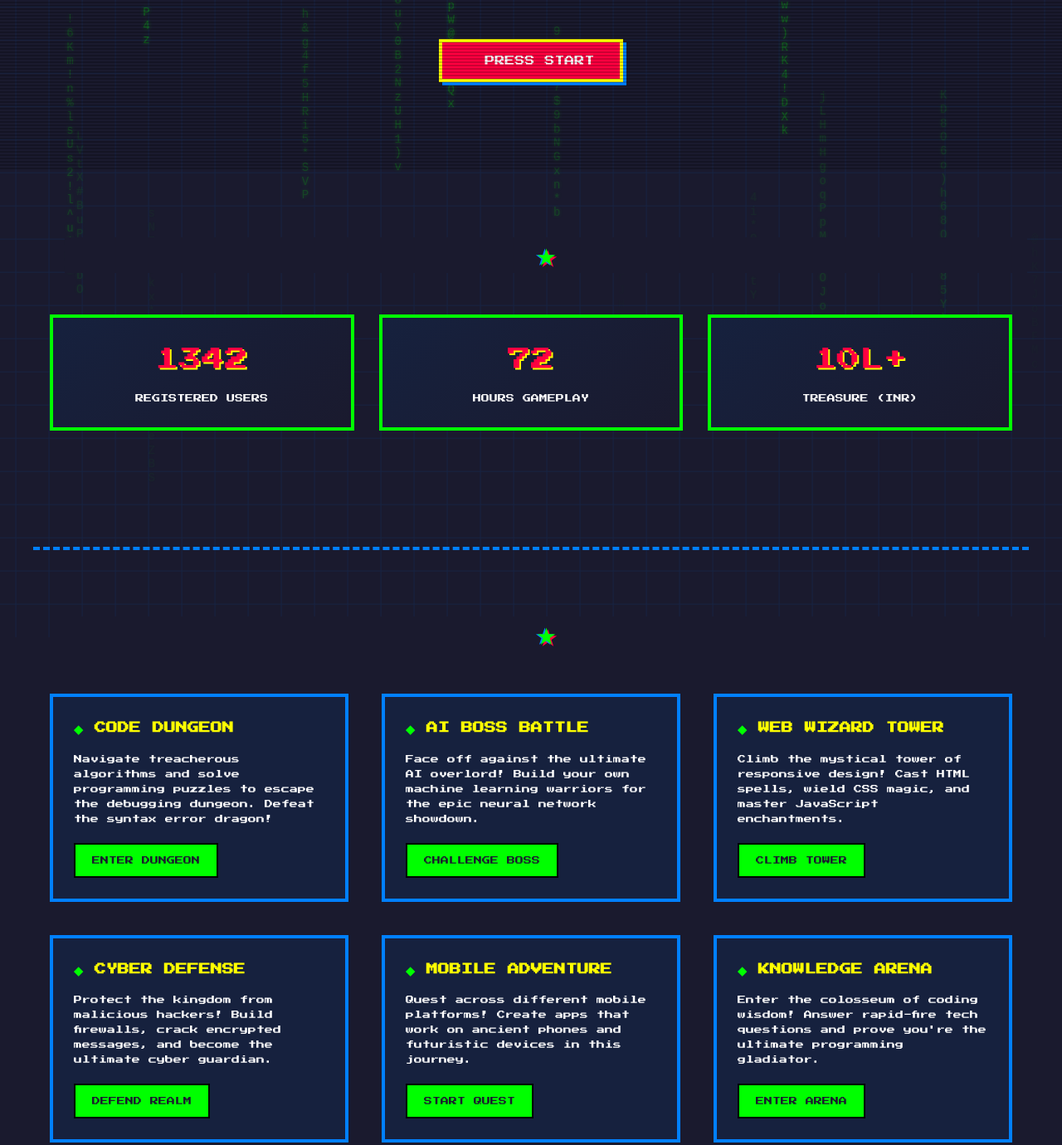
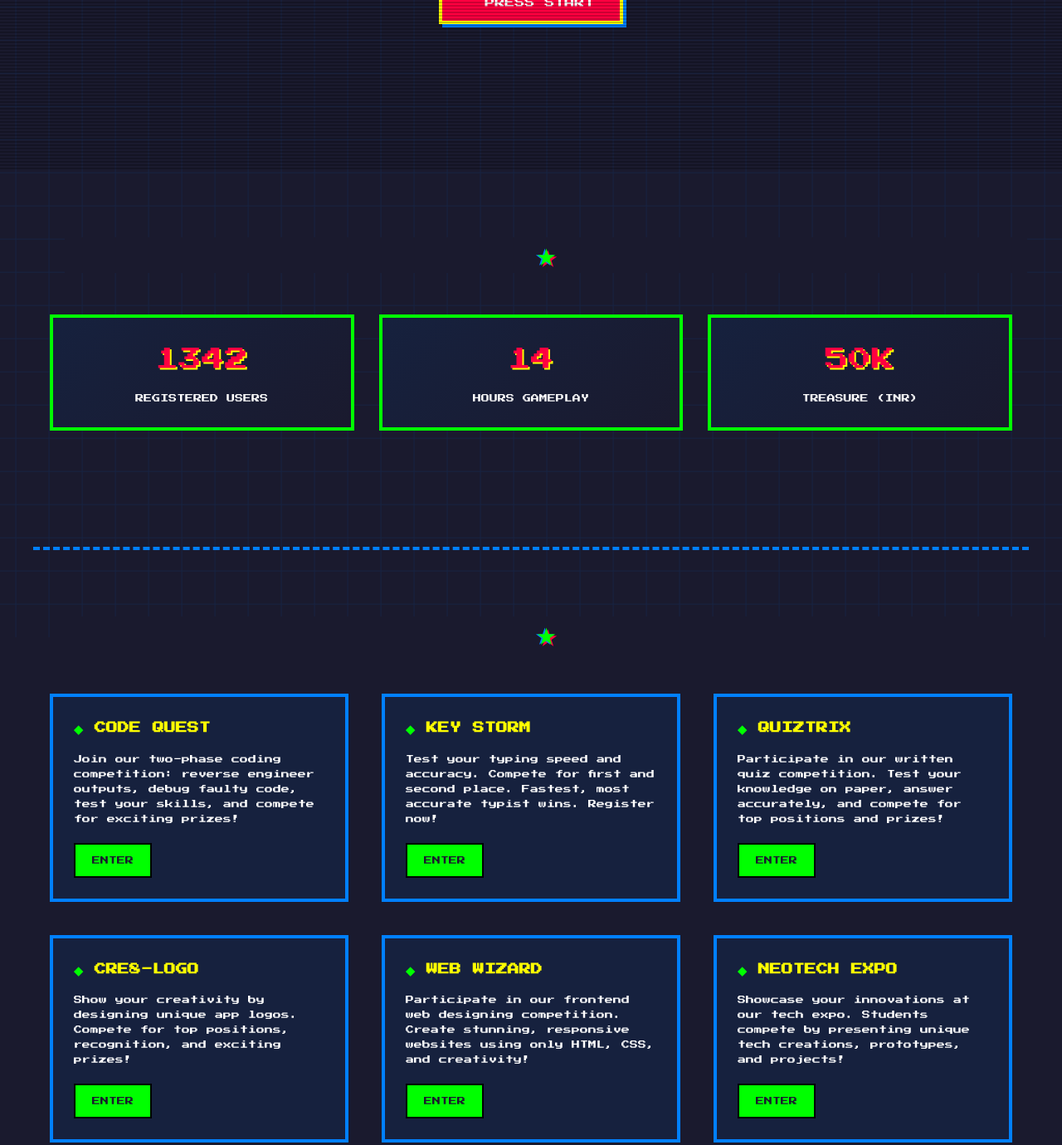
Before and after one commit to vyshgit/Jobi, a plain HTML site: page index.html in a window 1280 px wide. Shown: the part 594-1974 px from the top of the page at 83% size. Drawn offline with nearby package versions, Linux system fonts and the light colour scheme.

Commit message:
Update index.html
added some competition items. test one

```diff
--- a/index.html
+++ b/index.html
@@ -188,6 +188,7 @@
             transition: all 0.2s ease;
             text-transform: uppercase;
             position: relative;
+                        width: 50px;
         }
 
         .nav-links a:hover, .nav-links a.active {
@@ -361,6 +362,7 @@
             font-size: 10px;
             text-transform: uppercase;
             transition: all 0.2s ease;
+
         }
 
         .pixel-button:hover {
@@ -546,99 +548,8 @@
 
     <!-- Hero Section -->
     <section id="home" class="hero">
-        <!-- Matrix Rain Animation Module -->
-<!-- Add this div to your HTML where you want the animation -->
-<div id="matrix" class="matrix-container"></div>
 
-<!-- CSS - Add to your stylesheet -->
-<style>
-
-
-.matrix-column {
-        text-shadow: 0 0 5px #00ff00;
-    position: absolute;
-    font-family: 'Courier New', monospace;
-    font-size: 14px;
-    color: #00ff00;
-
-    animation: matrixFall linear infinite;
-    white-space: pre-line;
-    line-height: 1.2;
-}
-
-@keyframes matrixFall {
-    0% {
-        transform: translateY(-100vh);
-        opacity: 1;
-    }
-    100% {
-        transform: translateY(100vh);
-        opacity: 0;
-    }
-}
-</style>
-
-<!-- JavaScript - Add to your script section or before closing body tag -->
-<script>
-function createMatrixRain() {
-    const container = document.getElementById('matrix');
-    const characters = '0123456789ABCDEFGHIJKLMNOPQRSTUVWXYZabcdefghijklmnopqrstuvwxyz!@#$%^&*()';
-
-   function createColumn() {
-    const column = document.createElement('div');
-    column.className = 'matrix-column';
-
-    // Generate characters
-    let content = '';
-    const length = Math.floor(Math.random() * 15) + 8;
-    for (let i = 0; i < length; i++) {
-        content += characters.charAt(Math.floor(Math.random() * characters.length)) + '\n';
-    }
-
-    column.textContent = content;
-
-    // Position and animation
-    const duration = (Math.random() * 3 + 2).toFixed(2) + 's';
-    const delay = (Math.random() * 2).toFixed(2) + 's';
-    const left = (Math.random() * 100).toFixed(2) + '%';
-
-    column.style.left = left;
-    column.style.animationDuration = duration;
-    column.style.animationDelay = delay;
-
-    console.log(`Created column → Left: ${left}, Duration: ${duration}, Delay: ${delay}`);
-
-    // Optional: force reflow (sometimes needed for animation to apply)
-    void column.offsetWidth;
-
-    container.appendChild(column);
-
-    // Cleanup
-    setTimeout(() => {
-        if (container.contains(column)) {
-            container.removeChild(column);
-        }
-    }, 8000); // match or exceed max duration
-}
-
-
-    // Create new columns continuously
-    setInterval(createColumn, 150);
-
-    // Create initial batch
-    for (let i = 0; i < 25; i++) {
-        setTimeout(createColumn, i * 50);
-    }
-}
-
-// Initialize the matrix rain when page loads
-document.addEventListener('DOMContentLoaded', function() {
-    createMatrixRain();
-});
-</script>
-
-
-        <div class="hero-content">
+        <div class="hero-content" id="hero-content">
             <h1 class="game-title glitch" data-text="LOCUS QUEST">LOCUS QUEST</h1>
             <div class="subtitle">8-BIT HYPERDRIVE TECHFEST</div>
             <div class="countdown-container">
@@ -662,11 +573,8 @@ document.addEventListener('DOMContentLoaded', function() {
                 </div>
             </div>
         </div>
-            <br><br>
-            <div class="game-description">
-                EMBARK ON AN EPIC JOURNEY THROUGH THE DIGITAL REALM!<br>
-                COMPLETE CODING QUESTS • DEFEAT AI BOSSES • COLLECT POWER-UPS
-            </div>
+
+
             <a href="#competitions" class="start-button">PRESS START</a>
         </div>
     </section>
@@ -678,15 +586,15 @@ document.addEventListener('DOMContentLoaded', function() {
         <div class="stats-grid">
 
             <div class="stat-box">
-                <span id="registered-users" class="stat-number">1337</span>
+                <span id="registered-users" class="stat-number">100</span>
                 <span class="stat-label">REGISTERED USERS</span>
             </div>
             <div class="stat-box">
-                <span class="stat-number">72</span>
+                <span class="stat-number">14</span>
                 <span class="stat-label">HOURS GAMEPLAY</span>
             </div>
             <div class="stat-box">
-                <span class="stat-number">10L+</span>
+                <span class="stat-number">50K</span>
                 <span class="stat-label">TREASURE (INR)</span>
             </div>
         </div>
@@ -703,34 +611,34 @@ document.addEventListener('DOMContentLoaded', function() {
         <div class="game-grid">
             <!-- Cards remain the same but will benefit from new hover effects -->
             <div class="game-card">
-                <h3>CODE DUNGEON</h3>
-                <p>Navigate treacherous algorithms and solve programming puzzles to escape the debugging dungeon. Defeat the syntax error dragon!</p>
-                <a href="#" class="pixel-button">ENTER DUNGEON</a>
+                <h3>CODE QUEST</h3>
+                <p>Join our two-phase coding competition: reverse engineer outputs, debug faulty code, test your skills, and compete for exciting prizes!</p>
+                <a href="#" class="pixel-button">ENTER</a>
             </div>
             <div class="game-card">
-                <h3>AI BOSS BATTLE</h3>
-                <p>Face off against the ultimate AI overlord! Build your own machine learning warriors for the epic neural network showdown.</p>
-                <a href="#" class="pixel-button">CHALLENGE BOSS</a>
+                <h3>KEY STORM</h3>
+                <p>Test your typing speed and accuracy. Compete for first and second place. Fastest, most accurate typist wins. Register now!</p>
+                <a href="#" class="pixel-button">ENTER</a>
             </div>
             <div class="game-card">
-                <h3>WEB WIZARD TOWER</h3>
-                <p>Climb the mystical tower of responsive design! Cast HTML spells, wield CSS magic, and master JavaScript enchantments.</p>
-                <a href="#" class="pixel-button">CLIMB TOWER</a>
+                <h3>QUIZTRIX</h3>
+                <p>Participate in our written quiz competition. Test your knowledge on paper, answer accurately, and compete for top positions and prizes!</p>
+                <a href="#" class="pixel-button">ENTER</a>
             </div>
             <div class="game-card">
-                <h3>CYBER DEFENSE</h3>
-                <p>Protect the kingdom from malicious hackers! Build firewalls, crack encrypted messages, and become the ultimate cyber guardian.</p>
-                <a href="#" class="pixel-button">DEFEND REALM</a>
+                <h3>CRE8-LOGO</h3>
+                <p>Show your creativity by designing unique app logos. Compete for top positions, recognition, and exciting prizes!</p>
+                <a href="#" class="pixel-button">ENTER</a>
             </div>
             <div class="game-card">
-                <h3>MOBILE ADVENTURE</h3>
-                <p>Quest across different mobile platforms! Create apps that work on ancient phones and futuristic devices in this journey.</p>
-                <a href="#" class="pixel-button">START QUEST</a>
+                <h3>WEB WIZARD</h3>
+                <p>Participate in our frontend web designing competition. Create stunning, responsive websites using only HTML, CSS, and creativity!</p>
+                <a href="#" class="pixel-button">ENTER</a>
             </div>
             <div class="game-card">
-                <h3>KNOWLEDGE ARENA</h3>
-                <p>Enter the colosseum of coding wisdom! Answer rapid-fire tech questions and prove you're the ultimate programming gladiator.</p>
-                <a href="#" class="pixel-button">ENTER ARENA</a>
+                <h3>NEOTECH EXPO</h3>
+                <p>Showcase your innovations at our tech expo. Students compete by presenting unique tech creations, prototypes, and projects!</p>
+                <a href="#" class="pixel-button">ENTER</a>
             </div>
         </div>
     </section>
@@ -821,18 +729,7 @@ document.addEventListener('DOMContentLoaded', function() {
 
             // --- Terminal Typing Effect ---
             const terminalOutput = document.getElementById('terminal-output');
-            const lines = [
-                '<div><span class="terminal-prompt">PLAYER@LOCUS:~$</span> <span class="terminal-command">cat game_info.txt</span></div>',
-                '<div>Booting LocusOS v2.0.25...</div>',
-                '<div>Initializing pixel graphics... [OK]</div>',
-                '<div>Calibrating glitch matrix... [OK]</div>',
-                '<div>Setting difficulty: <span class="terminal-command">NIGHTMARE</span></div>',
-                '<div><br></div>',
-                '<div>WELCOME TO LOCUS QUEST!</div>',
-                '<div>THE ULTIMATE 8-BIT TECHFEST EXPERIENCE.</div>',
-                '<div><br></div>',
-                '<div><span class="terminal-prompt">PLAYER@LOCUS:~$</span> <span class="cursor">█</span></div>'
-            ];
+
             let currentLine = 0;
             let currentChar = 0;
             let terminalHasTyped = false;
```
